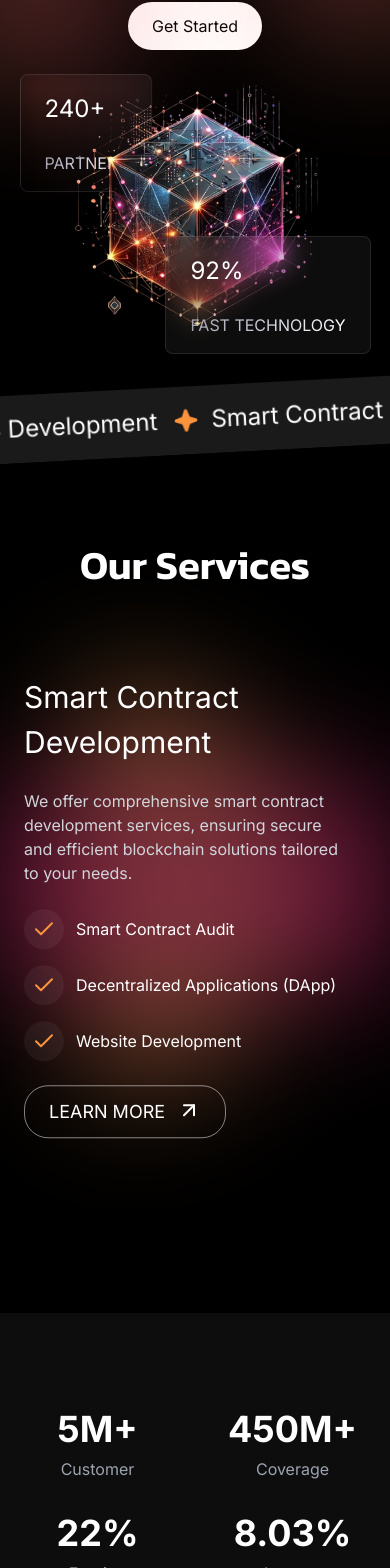
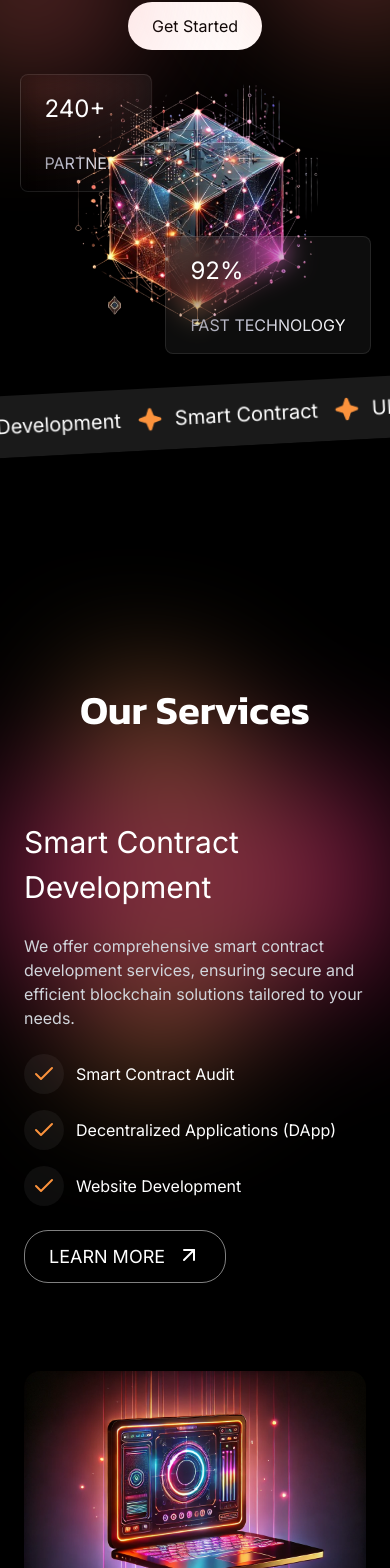
Before and after one commit to musalawal04/lucentlabs-website, a Next.js app: page / in a window 390 px wide. Shown: the part 417-1985 px from the top of the page. Built offline with nearby package versions, Linux system fonts and the light colour scheme.

Commit message:
chores: cleaned up for vercel deployment

```diff
--- a/app/custom-components/sections/Footer.tsx
+++ b/app/custom-components/sections/Footer.tsx
@@ -1,6 +1,6 @@
 "use client";
 import Link from "next/link"
-import { Facebook, Twitter, Instagram, Youtube, X } from "lucide-react"
+import { Facebook, Instagram, Youtube} from "lucide-react"
 import Wrapper from "../ui/Wrapper"
 import { XLogo } from "@phosphor-icons/react"
 
--- a/app/custom-components/sections/Reviews.tsx
+++ /dev/null
@@ -1,11 +0,0 @@
-import React from 'react'
-
-const Reviews = () => {
-  return (
-    <div>
-
-    </div>
-  )
-}
-
-export default Reviews
--- a/app/custom-components/sections/Services.tsx
+++ b/app/custom-components/sections/Services.tsx
@@ -4,6 +4,7 @@ import Wrapper from '../ui/Wrapper'
 import Circle from '../ui/Circle'
 import CButton from '../ui/CButton'
 import { Kanit } from "next/font/google"
+import Image from 'next/image'
 
 const kanit = Kanit({ subsets: ["latin"], weight: ["600", "800", "900"], display: "swap" })
 
@@ -12,9 +13,9 @@ const Services = () => {
   return (
     <Wrapper className='flex relative flex-col min-h-full mb-10 items-center w-full'>
       <Circle face="left" className="left-1/2 fixed -translate-x-1/2 opacity-50 bg-pink-600 blur-3xl translate-y-[150%]" />
-      <div className='w-full min-h-full relative -translate-y-[25%] flex flex-col items-center  z-10'>
-        <h2 className={`lg:text-[70px] md:text-[50px] text-[40px] font-medium text-left md:text-center ${kanit.className}`}>Our Services</h2>
-        <div className='flex gap-6 mt-20 items-center w-full'>
+      <div className='w-full min-h-full relative flex flex-col items-center  z-10'>
+        <h2 className={`lg:text-[70px] md:text-[50px] text-[40px] font-medium text-center ${kanit.className}`}>Our Services</h2>
+        <div className='flex md:flex-row flex-col gap-6 mt-20 items-center w-full'>
           <div className='lg:w-1/2 md:text-[20px] text-[16px] flex flex-col gap-6'>
             <h3 className='lg:text-[48px] text-[30px]'>Smart Contract Development</h3>
             <p className='text-gray-300'>
@@ -38,8 +39,8 @@ const Services = () => {
               Learn more
             </CButton>
           </div>
-          <div className='lg:w-1/2'>
-
+          <div className='lg:w-1/2 w-full max-sm:mt-16 flex justify-center'>
+            <Image src={"/coding.webp"} alt='smart-contract' width={500} height={500} className='md:w-[80%] w-full rounded-2xl' />
           </div>
         </div>
       </div>
--- a/app/custom-components/sections/Stat.tsx
+++ b/app/custom-components/sections/Stat.tsx
@@ -1,5 +1,3 @@
-import Circle from "../ui/Circle"
-
 export default function Stats() {
     const stats = [
         { value: "5M+", label: "Customer" },
@@ -9,7 +7,7 @@ export default function Stats() {
     ]
 
     return (
-        <section className="w-full min-h-full h-max py-24 lg:mt-20  bg-white/5 backdrop-blur-xl overflow-hidden">
+        <section className="w-full min-h-full h-max py-8 md:py-24 lg:mt-10 bg-white/5 backdrop-blur-xl overflow-hidden">
             <div className="relative container mx-auto px-4">
                 <div className="grid gap-8 grid-cols-2 md:grid-cols-4">
                     {stats.map((stat, index) => (
--- a/app/custom-components/sections/Testimonial.tsx
+++ b/app/custom-components/sections/Testimonial.tsx
@@ -1,9 +1,7 @@
 "use client";
-import { ArrowUpRight, Check, Star } from 'lucide-react'
+import { Star } from 'lucide-react'
 import React from 'react'
 import Wrapper from '../ui/Wrapper'
-import Circle from '../ui/Circle'
-import CButton from '../ui/CButton'
 import { testimonial } from '@/app/dummy_data/testimonial'
 import Image from 'next/image'
 import { useSlider } from '@/app/hookes/useSlider';
@@ -17,7 +15,7 @@ const Testimonial = () => {
     return (
         <Wrapper className='flex relative flex-col min-h-full my-20 overflow-hidden items-center w-full'>
             {/* <Circle face="left" className="left-[100%] bottom- fixed -translate-x-1/2 opacity-50 bg-pink-600 blur-3xl translate-y-[150%]" /> */}
-            <h2 className={`lg:text-[70px] font-medium md:text-center text-left  mt-14 md:text-[50px] text-[40px] ${kanit.className}`}>Our happy Clients</h2>
+            <h2 className={`lg:text-[70px] font-medium md:text-center text-left  mt-14 md:text-[50px] text-[30px] ${kanit.className}`}>Our happy Clients</h2>
             <ul className='flex overflow-hidden gap-6 py-20 w-full'>
                 {
                     testimonial.concat(testimonial).map((item, index) => (
@@ -50,7 +48,7 @@ const Testimonial = () => {
             <div className='w-full flex justify-center pb-10 gap-2'>
                 {
                     testimonial.map((_, index) => (
-                        <span key={index} className={`${index % 2 === 0 ? "pl-4" : ""} w-8 h-1 rounded-xl inline-block mx-1 ${currentSlide === index ? 'cgradient' : 'bg-white/50'}`}></span>
+                        <span key={index} className={`${index % 2 === 0 ? "pl-4" : ""} md:w-8 md:h-1 w-2 h-2 rounded-full md:rounded-xl inline-block mx-1 ${currentSlide === index ? 'cgradient' : 'bg-white/50'}`}></span>
                     ))
                 }
             </div>
--- a/app/custom-components/sections/TextSlider.tsx
+++ b/app/custom-components/sections/TextSlider.tsx
@@ -47,7 +47,7 @@ const TextSlider: React.FC<SliderProps> = ({ className, sliderArray }: SliderPro
                     {sliderArray?.map((slider, index) => (
                         <div key={index} className='flex gap-3 text-white items-center w-[20%]'>
                             <StarFour size={26} className='text-orange-400' weight="fill" />
-                            <span className='overflow-x-hidden text-[24px]'>{slider}</span>
+                            <span className='overflow-x-hidden text-[20px] md:text-[24px]'>{slider}</span>
                         </div>
                     ))}
                 </ul>
@@ -57,7 +57,7 @@ const TextSlider: React.FC<SliderProps> = ({ className, sliderArray }: SliderPro
                     {sliderArray?.map((slider, index) => (
                         <div key={index} className='flex gap-3 text-white items-center w-[20%]'>
                             <StarFour size={26} className='text-orange-400' weight="fill" />
-                            <span className='overflow-x-hidden text-[24px]'>{slider}</span>
+                            <span className='overflow-x-hidden text-[20px] md:text-[24px]'>{slider}</span>
                         </div>
                     ))}
                 </ul>
--- a/app/custom-components/ui/Navbar.tsx
+++ b/app/custom-components/ui/Navbar.tsx
@@ -22,7 +22,7 @@ const Navbar = () => {
   ]
   return (
     <Wrapper className='lg:py-4 py-4 max-sm:px-2'>
-      <nav className='flex justify-between max-sm:bg-white/5 max-sm:rounded-full max-sm:py-3 max-sm:px-4 items-center'>
+      <nav className='flex justify-between  max-sm:sticky z-30 max-sm:bg-white/5 max-sm:rounded-full max-sm:py-3 max-sm:px-4 items-center'>
         <span className='text-[20px] gradient-text font-semibold'>LucentLabz</span>
         <ul className='lg:flex hidden flex-1 justify-center items-center gap-6'>
           {
@@ -41,7 +41,7 @@ const Navbar = () => {
                 <CgMenuGridR size={30} />
               </div>
             </SheetTrigger>
-            <SheetContent className='pt-20 max-md:flex hidden flex-col overflow-y-auto items-start'>
+            <SheetContent className='pt-20 max-md:flex hidden bg-black border border-gray-500 flex-col overflow-y-auto items-start'>
               <SheetTitle className='text-left text-2xl pb-4'>
                 <span className='text-[20px] gradient-text font-semibold'>LucentLabz</span>
               </SheetTitle>
--- a/app/dummy_data/testimonial.ts
+++ b/app/dummy_data/testimonial.ts
@@ -1,5 +1,3 @@
-import { title } from "process";
-
 export const testimonial = [
     {
         image: '/chuks.jpg',
@@ -10,7 +8,7 @@ export const testimonial = [
         comment: "I have been working with LucentLabz for a while now and I must say they are the best in the business. They are very professional and always deliver on time. I will recommend them to anyone who needs a website.",
     },
     {
-        image: '/ben.jpg',
+        image: '/chuks.jpg',
         rxn: "/hearts.png",
         name: "John Doe",
         title: "CEO, XYZ Company",
@@ -26,7 +24,7 @@ export const testimonial = [
         comment: "I have been working with LucentLabz for a while now and I must say they are the best in the business. They are very professional and always deliver on time. I will recommend them to anyone who needs a website.",
     },
     {
-        image: '/ben.jpg',
+        image: '/chuks.jpg',
         rxn: "/love.png",
         name: "John Doe",
         title: "CEO, XYZ Company",
@@ -42,7 +40,7 @@ export const testimonial = [
         comment: "I have been working with LucentLabz for a while now and I must say they are the best in the business. They are very professional and always deliver on time. I will recommend them to anyone who needs a website.",
     },
     {
-        image: '/ben.jpg',
+        image: '/chuks.jpg',
         rxn: "/love.png",
         name: "John Doe",
         title: "CEO, XYZ Company",
```
Also changed, not shown: app/custom-components/ui/TextSlider.tsx (deleted), public/coding.webp (added).
